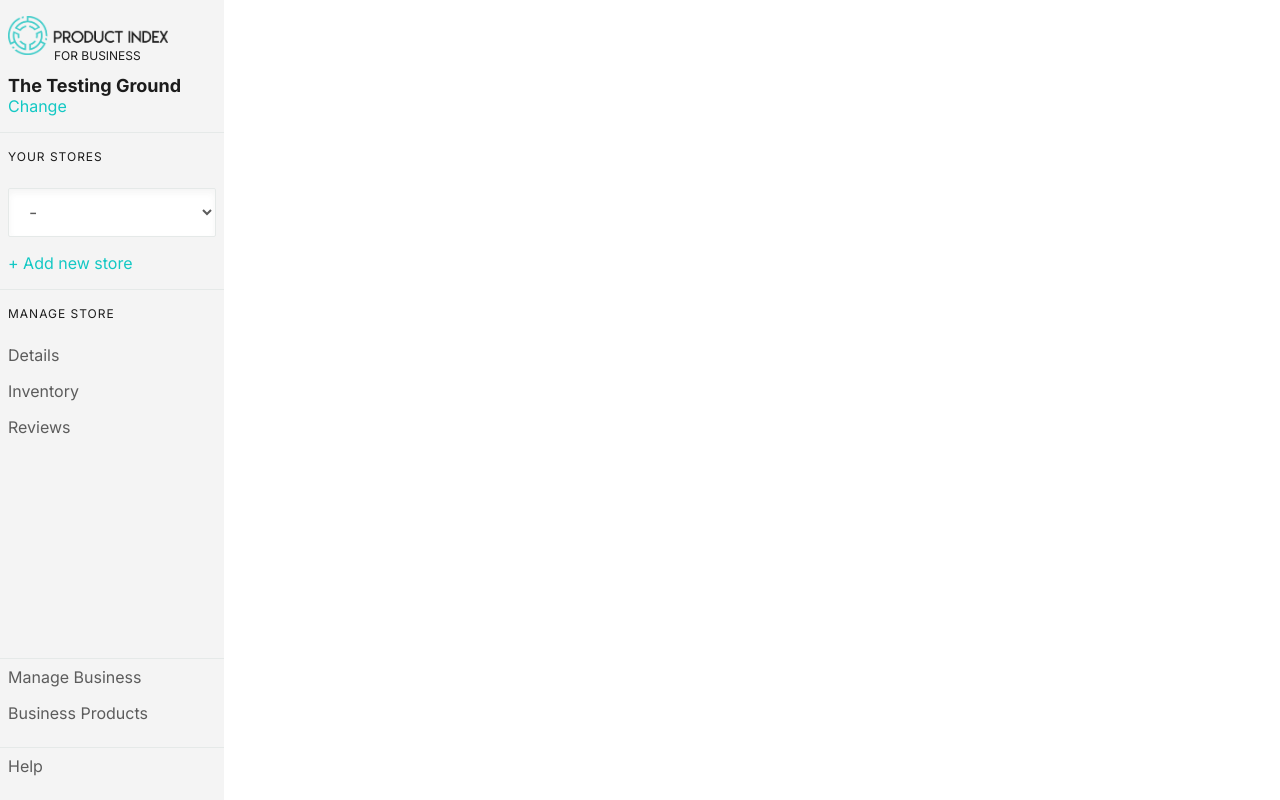
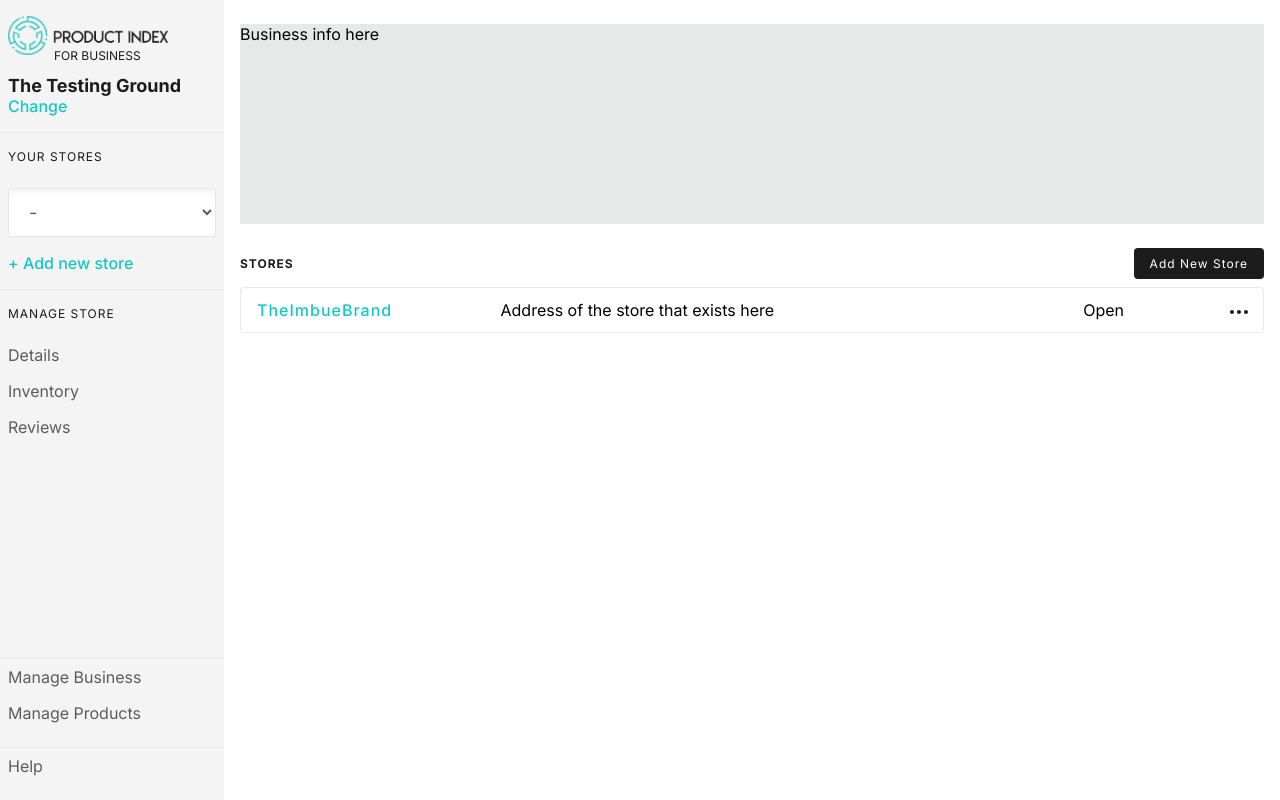
Before and after one commit to shooboxx/productindex-business-frontend, a Next.js app: page /b/1 in a window 1280 px wide. Built offline with nearby package versions, Linux system fonts and the light colour scheme.

Commit message:
built business page template, stores list box and modified sidebar

```diff
--- /dev/null
+++ b/components/MenuPageLayout.tsx
@@ -0,0 +1,29 @@
+import React from 'react'
+import {BusinessSidebar} from '@productindex/components/sidebars/BusinessSidebar';
+import styles from '@productindex/styles/businesspage.module.css'
+
+type Props = {
+    children: any;
+}
+
+export default function MenuPageLayout({children}: Props) {
+    const handleOnChange = e => {
+        return e;
+    };
+  return (
+    <>
+    <div className="side-by-side">
+      <BusinessSidebar
+        currentlyViewedBusiness={'The Testing Ground'}
+        optionList={[{name: '', value: ''}]}
+        onChange={handleOnChange}
+      />
+      <div className={styles.mainContent}>
+        <div className={styles.mainContainer}>
+            {children}
+        </div>
+      </div>
+    </div>
+  </>
+  )
+}
--- a/components/sidebars/BusinessSidebar.tsx
+++ b/components/sidebars/BusinessSidebar.tsx
@@ -2,18 +2,13 @@ import React from 'react'
 import Link  from 'next/link';
 import styles from './sidebar.module.css'
 import { Dropdown } from '@productindex/components/formElements/Dropdown';
+import { useRouter } from 'next/router';
+import { link } from 'fs';
+
 
 type Props = {
     currentlyViewedBusiness: string;
-    businessListLink: string;
     optionList: SelectOptions[];
-    addStoreLink: string;
-    storeDetailsLink: string;
-    storeInventoryLink: string;
-    storeReviewsLink: string;
-    manageBusinessLink: string;
-    manageBusinessProductLink: string;
-    helpLink: string;
     onChange: any;
 
 }
@@ -22,9 +17,25 @@ type SelectOptions = {
     value: string;
 }
 
-const BusinessSidebar = ({ currentlyViewedBusiness, businessListLink, optionList, addStoreLink, storeDetailsLink, storeInventoryLink, storeReviewsLink, manageBusinessLink, manageBusinessProductLink, helpLink, onChange}: Props) => {
-  return (
-    <div>
+
+
+const BusinessSidebar = ({ currentlyViewedBusiness, optionList, onChange}: Props) => {
+    const router = useRouter()
+    const businessId = 1;
+    const storeName = 'AlphaBet'
+    const links = {
+        changeBusiness: '/my-business',
+        addStore: `/b/${businessId}/create-store`,
+        storeDetails: `/store/${storeName}`,
+        inventory: `/store/${storeName}/inventory`,
+        reviews: `/store/${storeName}/reviews`,
+        business: `/b/${businessId}`,
+        businessProducts: `/b/${businessId}/products`,
+        help: '/help'
+
+    }
+    return (
+    <>
         <div className={styles.bizSidebar}>
             <div className={`${styles.businessSection} ${styles.sideBarSection}`}>
             <div className={styles.businessBox}>
@@ -34,7 +45,7 @@ const BusinessSidebar = ({ currentlyViewedBusiness, businessListLink, optionList
                 </div>
 
                 <h5>{currentlyViewedBusiness}</h5>
-                <Link href={businessListLink}><a className='link'>Change</a></Link>
+                <Link href={links.changeBusiness}><a className='link'>Change</a></Link>
             </div>
 
             </div>
@@ -50,23 +61,23 @@ const BusinessSidebar = ({ currentlyViewedBusiness, businessListLink, optionList
                 />
             </div>
 
-            <Link href={addStoreLink}><a className={`link ${styles.itemPadding}`}>+ Add new store</a></Link>
+            <Link href={links.addStore}><a className={`link ${styles.itemPadding}`}>+ Add new store</a></Link>
             </div>
             <div className={`${styles.manageBusiness} ${styles.sideBarSection}`}>
             <h6 className={`${styles.sideBarLabel}`}>Manage store</h6>
-            <Link href={storeDetailsLink}><a className={styles.navSelector}>Details</a></Link>
-            <Link href={storeInventoryLink}><a className={styles.navSelector}>Inventory</a></Link>
-            <Link href={storeReviewsLink}><a className={styles.navSelector}>Reviews</a></Link>
+            <Link href={links.storeDetails}><a className={styles.navSelector}>Details</a></Link>
+            <Link href={links.inventory}><a className={styles.navSelector}>Inventory</a></Link>
+            <Link href={links.reviews}><a className={styles.navSelector}>Reviews</a></Link>
             </div>
             <div className={styles.sideBarSection}>
-            <Link href={manageBusinessLink}><a className={styles.navSelector}>Manage Business</a></Link>
-            <Link href={manageBusinessProductLink}><a className={styles.navSelector}>Business Products</a></Link>
+            <Link href={links.business}><a className={styles.navSelector}>Manage Business</a></Link>
+            <Link href={links.businessProducts}><a className={styles.navSelector}>Manage Products</a></Link>
             </div>
             <div className={styles.sideBarSection}>
-            <Link href={helpLink}><a className={styles.navSelector}>Help</a></Link>
+            <Link href={links.help}><a className={styles.navSelector}>Help</a></Link>
             </div>
         </div>
-    </div>
+    </>
   )
 }
 
--- a/components/sidebars/sidebar.module.css
+++ b/components/sidebars/sidebar.module.css
@@ -3,6 +3,10 @@
   flex-direction: column;
   min-height: 100vh;
   width: 14rem;
+  position: fixed;
+  top: 0;
+  left: 0;
+  bottom: 0;
 }
 #storesList {
   margin: 0 0 1rem 0;
--- a/components/templates/forms/createStoreForm.tsx
+++ b/components/templates/forms/createStoreForm.tsx
@@ -44,7 +44,7 @@ export default function CreateStoreForm({businessId}) {
           name="storeName"
           valueType="text"
           valuePlaceholder="Give your store a unique handle"
-          valueLabel="Store name"
+          valueLabel="Store handle"
           onChange={formik.handleChange}
           value={formik.values.storeName.replace(' ', '')} //TODO: Allow letters, numbers, underscores
           error={formik.errors.storeName}
--- /dev/null
+++ b/components/templates/sections/StoreList.tsx
@@ -0,0 +1,27 @@
+import React from 'react'
+import styles from '@productindex/styles/businesspage.module.css'
+import Link from 'next/link';
+type Props = {
+    businessId : string | string[];
+}
+
+export default function StoreList({businessId}: Props) {
+    const uniqueName = 'TheImbueBrand'
+  return (
+    <div className={styles.storeListSection}>
+        <div className="tableHeader side-by-side">
+            <h6 className='tableNameHeader'>Stores</h6>
+            <Link href={`/create-store?businessId=${businessId}`}><a className='btn btn-menu right'>Add New Store</a></Link>
+        </div>
+
+        <ul className={styles.storeList}>
+            <li className={styles.listedStore}>
+            <div className={styles.storeHandle}><Link href={`/store/${uniqueName}`}><a className={styles.storeHandleLink}>{uniqueName}</a></Link></div>
+            <div className={styles.storeAddress}>Address of the store that exists here</div>
+            <div className={styles.storeStatus}>Open</div>
+            <div className={styles.storeMenu}><img src="/icons/kebab-menu.svg" alt="" /></div>
+            </li>
+        </ul>
+    </div>
+  )
+}
--- a/pages/b/[businessId].tsx
+++ b/pages/b/[businessId].tsx
@@ -1,27 +1,18 @@
 import React from 'react';
-import {BusinessSidebar} from '@productindex/components/sidebars/BusinessSidebar';
+import { useRouter } from 'next/router';
+import MenuPageLayout from '@productindex/components/MenuPageLayout';
+import StoreList from '../../components/templates/sections/StoreList';
+import styles from '@productindex/styles/businesspage.module.css'
 
 export default function ManageBusiness() {
-  const handleOnChange = e => {
-    return e;
-  };
+  const router = useRouter()
   return (
-    <>
-      <div className="side-by-side">
-        <BusinessSidebar
-          currentlyViewedBusiness={'The Testing Ground'}
-          businessListLink={'#'}
-          optionList={[{name: '', value: ''}]}
-          addStoreLink={'#'}
-          storeDetailsLink={'#'}
-          storeInventoryLink={'#'}
-          storeReviewsLink={'#'}
-          manageBusinessLink={'#'}
-          manageBusinessProductLink={'#'}
-          helpLink="#"
-          onChange={handleOnChange}
-        />
+    <MenuPageLayout>
+      <div className={styles.businessInfoSection}>
+        Business info here
       </div>
-    </>
+      <StoreList businessId={router.query.businessId} />
+
+    </MenuPageLayout>
   );
 }
--- a/styles.css
+++ b/styles.css
@@ -1,4 +1,4 @@
-@import url('https://fonts.googleapis.com/css2?family=Inter:wght@400;700;900&display=swap');
+@import url('https://fonts.googleapis.com/css2?family=Inter:wght@400;500;700;900&display=swap');
 html,
 body {
   padding: 0;
@@ -19,6 +19,9 @@ body {
   max-width: 1440px;
   padding: 0 5%;
   margin: 0 auto;
+}
+ul {
+  padding: 0;
 }
 h1 {
   font-size: 4.375rem;
@@ -116,7 +119,6 @@ hr {
 
 .btn {
   display: inline-block;
-  font-weight: 500;
   text-decoration: none;
   transition: all 0.4s;
   border-radius: 4px;
@@ -155,7 +157,16 @@ hr {
   outline: none;
   box-shadow: 0px 0px 0px 4px #89e3e1;
 }
-
+.btn-menu {
+  padding: .5rem 1rem;
+  background-color: #1c1c1c;
+  color: white;
+  letter-spacing: 1px;
+  font-size: 0.75rem;
+}
+.right {
+  margin-left: auto;
+}
 .rightpane {
   width: 45%;
   padding-right: 5%;
@@ -198,7 +209,19 @@ hr {
 .linkbox {
   margin: 2rem 0 1rem 0;
 }
+.tableNameHeader {
 
+  text-transform: uppercase;
+  overflow: hidden;
+  letter-spacing: 1px;
+
+}
+
+.tableHeader {
+  margin: .5rem 0;
+  justify-content: center;
+  align-items: center;
+}
 .text-container {
   width: 100%;
 }
--- /dev/null
+++ b/styles/businesspage.module.css
@@ -0,0 +1,79 @@
+.listedStore {
+    display: flex;
+    border: 1.5px solid #e5e9e8;
+    padding: .25rem 1rem;
+}
+.listedStore:first-child {
+    border-radius: 4px 4px 0 0;
+}
+.listedStore:last-child {
+    border-radius: 0px 0px 4px 4px;
+}
+.listedStore:only-child {
+    border-radius: 4px;
+}
+.listedStore:not(:first-child) {
+    border-top: 0;
+}
+
+.storeHandle {
+    width: 12rem;
+    flex-grow: 1;
+}
+
+.storeHandleLink:link,
+.storeHandleLink:active,
+.storeHandleLink:visited,
+.storeHandleLink:hover {
+    text-decoration: none;
+    color: #13C8C4;
+    font-weight: 500;
+    letter-spacing: 1px;
+}
+.storeAddress {
+    flex-grow: 6;
+    text-overflow: ellipsis;
+    overflow: hidden;
+}
+.storeStatus {
+    /* width: 6rem; */
+    flex-grow: 2;
+}
+.storeMenu {
+    width: 1.25rem;
+    /* flex-grow: 1; */
+}
+.mainContent {
+    transform: translateX(14rem);
+    width: calc(100% - 14rem);
+    min-height: 100vh;
+    padding: 0 1rem ;
+}
+.mainContainer {
+    max-width: 1200px;
+    margin: 0 auto;
+    min-width: 40rem;
+}
+
+.businessStores h6 {
+    margin-bottom: .5rem;
+    text-transform: uppercase;
+    overflow: hidden;
+    letter-spacing: 1px;
+}
+.listedStore div {
+    justify-content: center;
+    align-items: center;
+    padding-top: 8px;
+}
+
+.businessInfoSection {
+    background-color: #e5e9e8;
+    width: 100%;
+    height: 200px;
+    margin-top: 1.5rem;
+}
+
+.storeListSection {
+    margin-top: 1.5rem;
+}
```
Also changed, not shown: pages/my-businesses.tsx (+16 -14 lines), public/icons/kebab-menu.svg (added).
